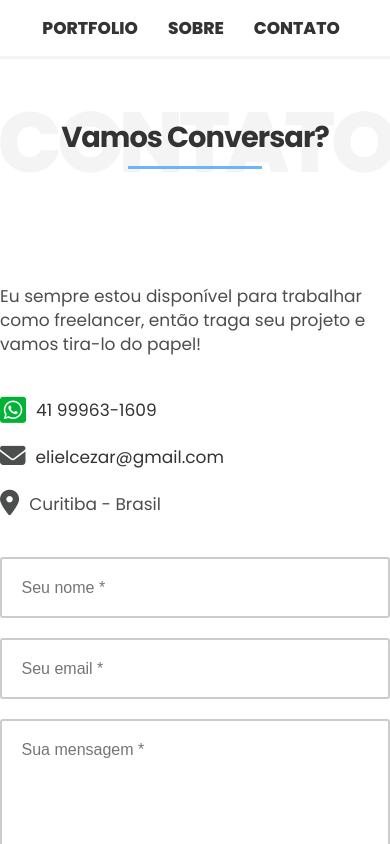
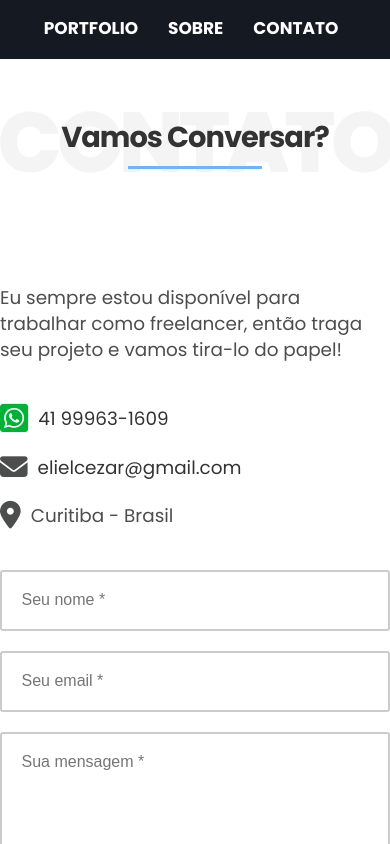
Before and after one commit to elielcezar/NovoPortfolio, a Vue app: page /contato in a window 390 px wide. Shown: the top 844 px of the page. Built offline with nearby package versions, Linux system fonts and the light colour scheme.

Commit message:
v2 + ajustes mobile

```diff
--- a/src/components/BlockServicos.vue
+++ b/src/components/BlockServicos.vue
@@ -9,12 +9,12 @@
         </div>
         <div class="row">
           <div class="col-1">
-            <div class="item"><i class="fa-solid fa-code"></i> <span><strong>Programação</strong><br/>de sites, blogs, landing pages e lojas virtuais</span> </div>
-              <div class="item"><i class="fa-solid fa-screwdriver-wrench"></i> <span><strong>correção de problemas</strong><br/> análise técnica e plano de melhorias em sites desenvolvidos por terceiros</span></div>
+            <div class="item" data-aos="fade-right"><i class="fa-solid fa-code"></i> <span><strong>Programação</strong><br/>de sites, blogs, landing pages e lojas virtuais</span> </div>
+              <div class="item" data-aos="fade-right"><i class="fa-solid fa-screwdriver-wrench"></i> <span><strong>correção de problemas</strong><br/> análise técnica e plano de melhorias em sites desenvolvidos por terceiros</span></div>
           </div>
           <div class="col-2">
-              <div class="item"><i class="fa-brands fa-searchengin"></i><span><strong>S E O</strong><br/> melhoria de desempenho e posicionamento do seu site nos resultados do Google </span> </div>
-              <div class="item"><i class="fa-brands fa-square-pied-piper"></i><span><strong>Criação</strong><br/> de logotipos e peças gráficas em geral</span> </div>
+              <div class="item" data-aos="fade-left"><i class="fa-brands fa-square-pied-piper"></i><span><strong>Criação</strong><br/> de logotipos e peças gráficas em geral</span> </div>
+              <div class="item" data-aos="fade-left"><i class="fa-brands fa-searchengin"></i><span><strong>S E O</strong><br/> melhoria de desempenho e posicionamento do seu site nos resultados do Google </span> </div>
           </div>
         </div>
       </div>
@@ -88,7 +88,6 @@ export default {
         padding: 2% 0;
         display: flex;
         margin-bottom: 40px;
-        justify-content: flex-start;
         align-items: center;
         color: #fff;
         line-height: 24px;
--- a/src/components/BlockTop.vue
+++ b/src/components/BlockTop.vue
@@ -52,9 +52,11 @@ export default {
 
 <style lang="scss" scoped>
 #top{
-  padding: 20vh 0;
+  padding: 25vh 0;
   margin-bottom: 25px;
   background: $azul-petroleo;
+  box-shadow: 0px 10px 20px rgba(0, 0, 0, 0.2);
+  //border-bottom: 50px solid $azul-claro;
 
   @media(orientation:portrait){
     padding: 170px 7% 0 7%;
@@ -80,8 +82,8 @@ export default {
         text-align: left;
 
           h1{
-            font-size: 5em;
-            line-height: 1em;
+            font-size: 4.5rem;
+            line-height: 4rem;
             letter-spacing: -3px;
             font-weight: 800;
             transition: all .3s;
--- a/src/components/ClientesLista.vue
+++ b/src/components/ClientesLista.vue
@@ -8,7 +8,7 @@
         </div>
 
         <div class="row">
-          <div v-html="body"></div>
+          <div v-html="body" class="body"></div>
         </div>
 
         <div class="row">
@@ -75,10 +75,14 @@ export default {
     padding: 0;
   }
 
-  .title{
-    margin-bottom: 50px;
+  .body{
+    max-width: 600px;
+    margin: 45px auto 0 auto;
   }
 
+  .title{
+    margin-bottom: 0;
+  }
   .itens{
     display: flex;
     flex-wrap: wrap;
@@ -86,14 +90,14 @@ export default {
     margin-top: 50px;
 
     .item{
-      width: 33%;
+      width: 25%;
       display: flex;
       align-items: center;
       justify-content: center;
-      margin-bottom: 40px;
+      margin: 40px 0;
 
       @media(orientation:portrait){
-          width: 100%;
+          width: 50%;
           margin-bottom: 70px;
       }
 
@@ -102,7 +106,7 @@ export default {
         max-height: 100px;
 
         @media(orientation:portrait){
-          max-width: 50%;
+          max-width: 80%;
         }
       }
     }
--- a/src/components/TheHeader.vue
+++ b/src/components/TheHeader.vue
@@ -44,7 +44,7 @@ header {
   padding: 0;
   position: fixed;
   width: 100%;
-  background: #fff;
+  background:  $azul-petroleo;
   z-index: 10;
 
   .container{
@@ -70,24 +70,25 @@ header {
         display: inline-block;
         font-size: 1em;
         text-transform: uppercase;
-        font-weight: 800;
-        color: $preto;
+        font-weight: 700;
+        color: #fff;
+        transition: all .3s;
 
+        &:hover{
+          color: $azul-claro;
+        }
       }
     }
   }
-
   .progress-container {
     width: 100%;
-    height: 3px;
-    background: #f3f4f9;
+    height: 4px;
+    //background: #f3f4f9;
+    background: transparent;
+    border-bottom: 1px solid #fff;
   }
-
   .progress-bar {
-    height: 2px;
-    //background: #ccc;
-    //background: $azul-medio;
-    //background: -webkit-linear-gradient(315deg,#42aad3  25%,#647eff82);
+    height: 4px;
     background: -webkit-linear-gradient(315deg,#1f8dfa  25%,#0d54b9);
     width: 0%;
     transition: all .1s;
--- a/src/scss/global.scss
+++ b/src/scss/global.scss
@@ -90,7 +90,7 @@ li {
 }
 
 p {
-  font-size: 1em;
+  font-size: 1.15rem;
   line-height: 1.4em;
 }
 
```
Also changed, not shown: 1 other file (tests, documents, lock files or other folders).
